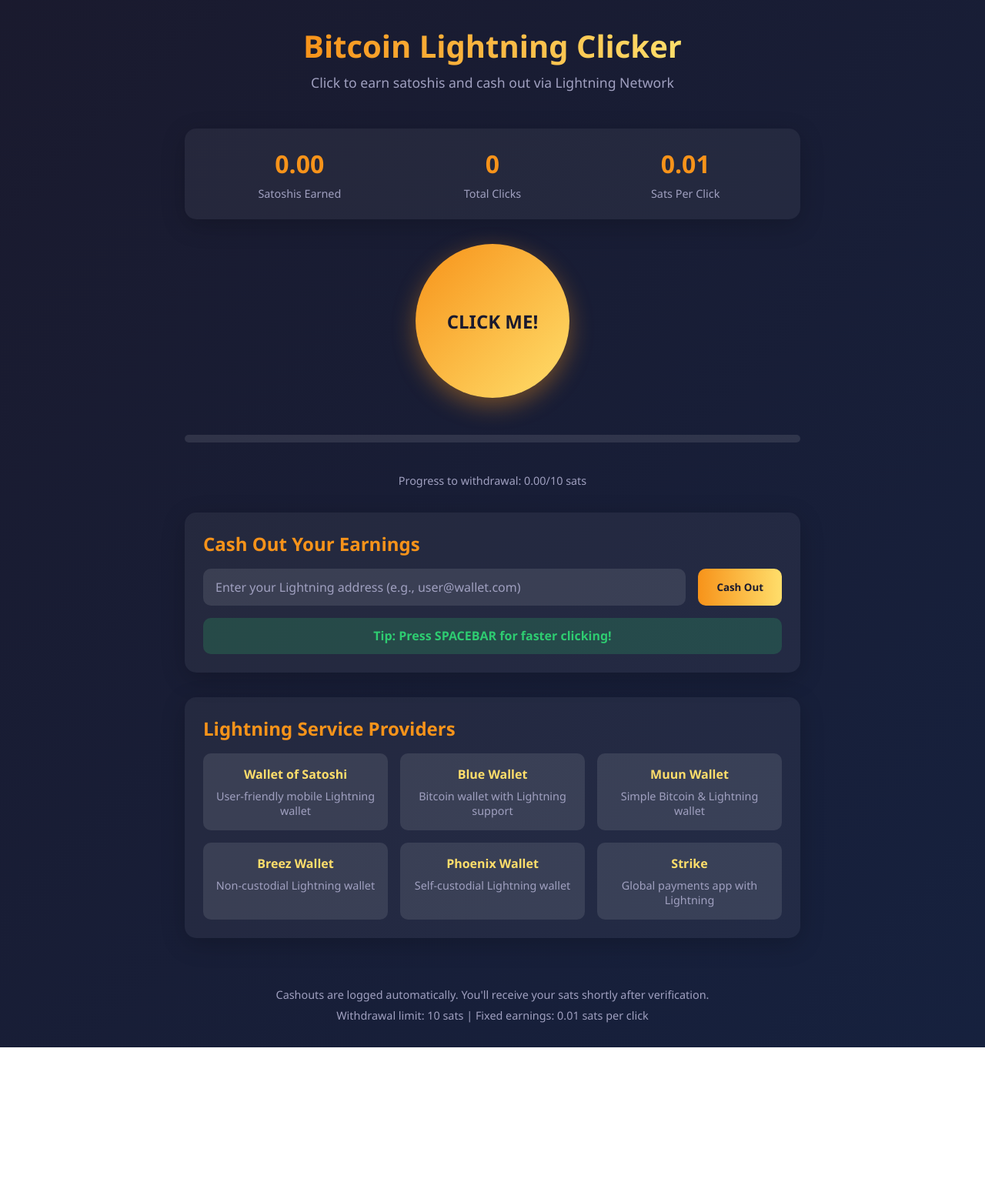
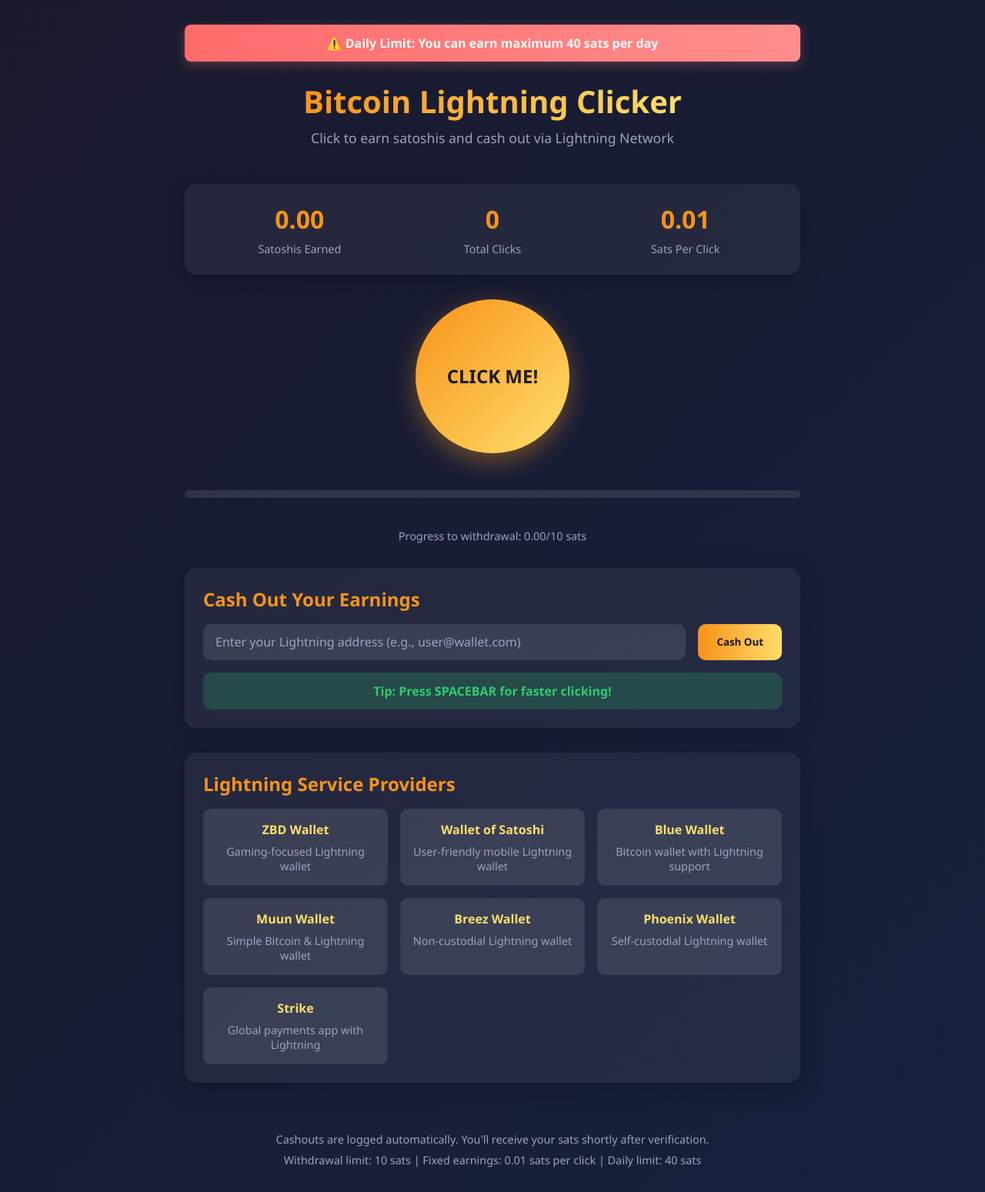
Before and after one commit to Ridiculousness/fastsats, a plain HTML site: page index.html in a window 1280 px wide. Shown: the whole page at 77% size. Before the commit the page ends 1361 px from the top, so only its background shows below. Drawn offline with Linux system fonts and the light colour scheme.

Commit message:
Update index.html

```diff
--- a/index.html
+++ b/index.html
@@ -20,6 +20,20 @@
             flex-direction: column;
             align-items: center;
             padding: 2rem;
+        }
+
+        .daily-limit-banner {
+            background: linear-gradient(90deg, #ff6b6b, #ff8e8e);
+            color: white;
+            text-align: center;
+            padding: 0.8rem;
+            font-weight: bold;
+            border-radius: 8px;
+            margin-bottom: 1.5rem;
+            box-shadow: 0 4px 15px rgba(255, 107, 107, 0.3);
+            width: 100%;
+            max-width: 800px;
+            font-size: 1rem;
         }
 
         .container {
@@ -201,6 +215,12 @@
             border-radius: 10px;
             padding: 1rem;
             text-align: center;
+            transition: transform 0.2s;
+        }
+
+        .provider:hover {
+            transform: translateY(-3px);
+            background: rgba(255, 255, 255, 0.15);
         }
 
         .provider-name {
@@ -305,10 +325,20 @@
             .input-group {
                 flex-direction: column;
             }
+
+            .daily-limit-banner {
+                font-size: 0.9rem;
+                padding: 0.6rem;
+            }
         }
     </style>
 </head>
 <body>
+    <!-- Daily Limit Banner -->
+    <div class="daily-limit-banner">
+        ⚠️ Daily Limit: You can earn maximum 40 sats per day
+    </div>
+
     <div class="container">
         <header>
             <h1>Bitcoin Lightning Clicker</h1>
@@ -354,6 +384,10 @@
             <h2 class="providers-title">Lightning Service Providers</h2>
             <div class="provider-list">
                 <div class="provider">
+                    <div class="provider-name">ZBD Wallet</div>
+                    <div class="provider-desc">Gaming-focused Lightning wallet</div>
+                </div>
+                <div class="provider">
                     <div class="provider-name">Wallet of Satoshi</div>
                     <div class="provider-desc">User-friendly mobile Lightning wallet</div>
                 </div>
@@ -382,7 +416,7 @@
 
         <footer>
             <p>Cashouts are logged automatically. You'll receive your sats shortly after verification.</p>
-            <p style="margin-top: 0.5rem;">Withdrawal limit: 10 sats | Fixed earnings: 0.01 sats per click</p>
+            <p style="margin-top: 0.5rem;">Withdrawal limit: 10 sats | Fixed earnings: 0.01 sats per click | Daily limit: 40 sats</p>
         </footer>
     </div>
 
@@ -392,6 +426,7 @@
         let clickCount = 0;
         let satsPerClick = 0.01;
         const WITHDRAWAL_LIMIT = 10;
+        const DAILY_LIMIT = 40;
 
         // Make.com Webhook URL
         const MAKE_WEBHOOK_URL = 'https://hook.us2.make.com/aexyjndge98wfbusrmlim16ti58alaxy';
@@ -443,6 +478,12 @@
 
         // Click handler
         clickArea.addEventListener('click', (e) => {
+            // Check daily limit
+            if (satsEarned >= DAILY_LIMIT) {
+                showMessage(`Daily limit reached! You've earned ${DAILY_LIMIT} sats today. Come back tomorrow!`, 'error');
+                return;
+            }
+
             const rect = clickArea.getBoundingClientRect();
             const x = e.clientX - rect.left;
             const y = e.clientY - rect.top;
@@ -465,6 +506,16 @@
             setTimeout(() => {
                 clickArea.style.transform = 'scale(1)';
             }, 100);
+
+            // Check daily limit warning
+            if (satsEarned >= DAILY_LIMIT - 5 && satsEarned < DAILY_LIMIT) {
+                showMessage(`Approaching daily limit! You have ${(DAILY_LIMIT - satsEarned).toFixed(2)} sats left to earn today.`, 'success');
+            }
+
+            // Check if daily limit reached
+            if (satsEarned >= DAILY_LIMIT) {
+                showMessage(`Daily limit reached! You've earned ${DAILY_LIMIT} sats today. Come back tomorrow!`, 'error');
+            }
 
             // Check if user can cash out
             if (satsEarned >= WITHDRAWAL_LIMIT) {
@@ -510,7 +561,8 @@
                     status: 'pending',
                     userAgent: navigator.userAgent,
                     clickCount: clickCount,
-                    satsPerClick: satsPerClick.toFixed(2)
+                    satsPerClick: satsPerClick.toFixed(2),
+                    dailyLimit: DAILY_LIMIT
                 });
 
                 if (response.ok) {
```
